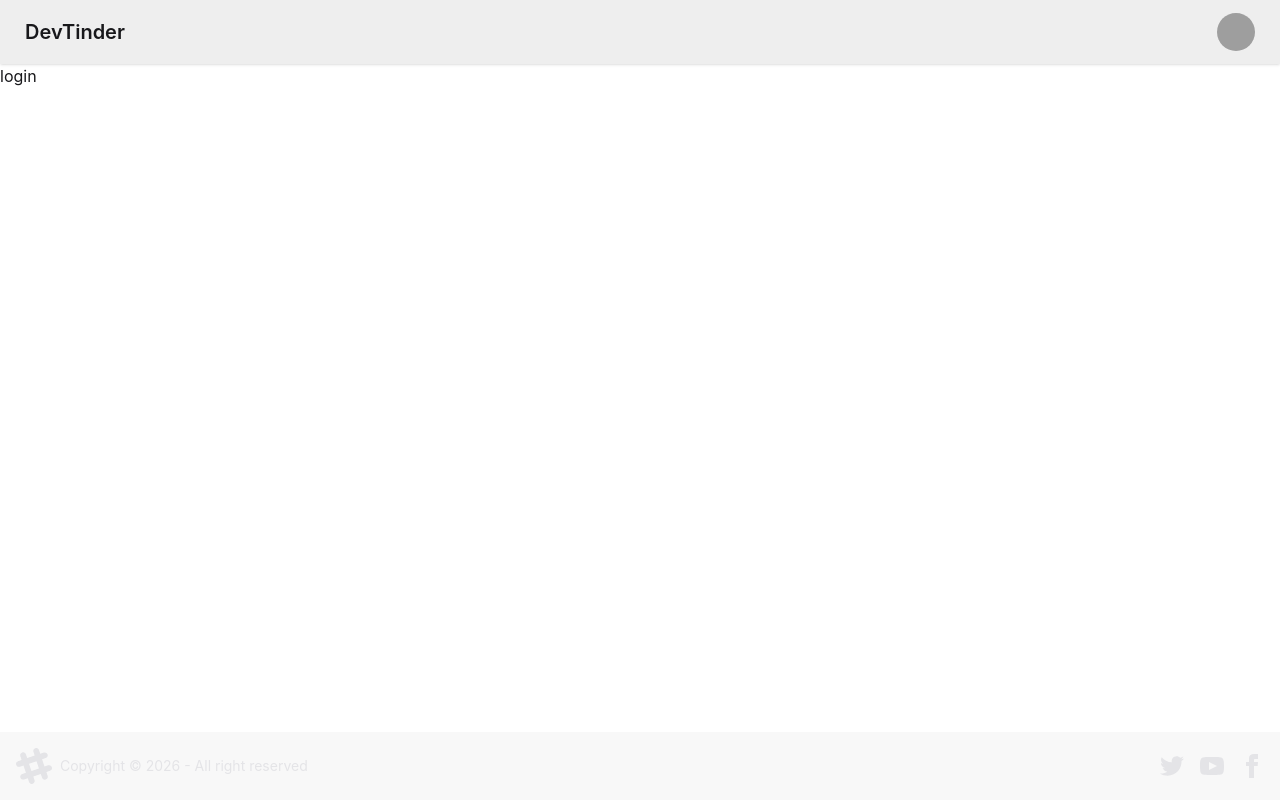
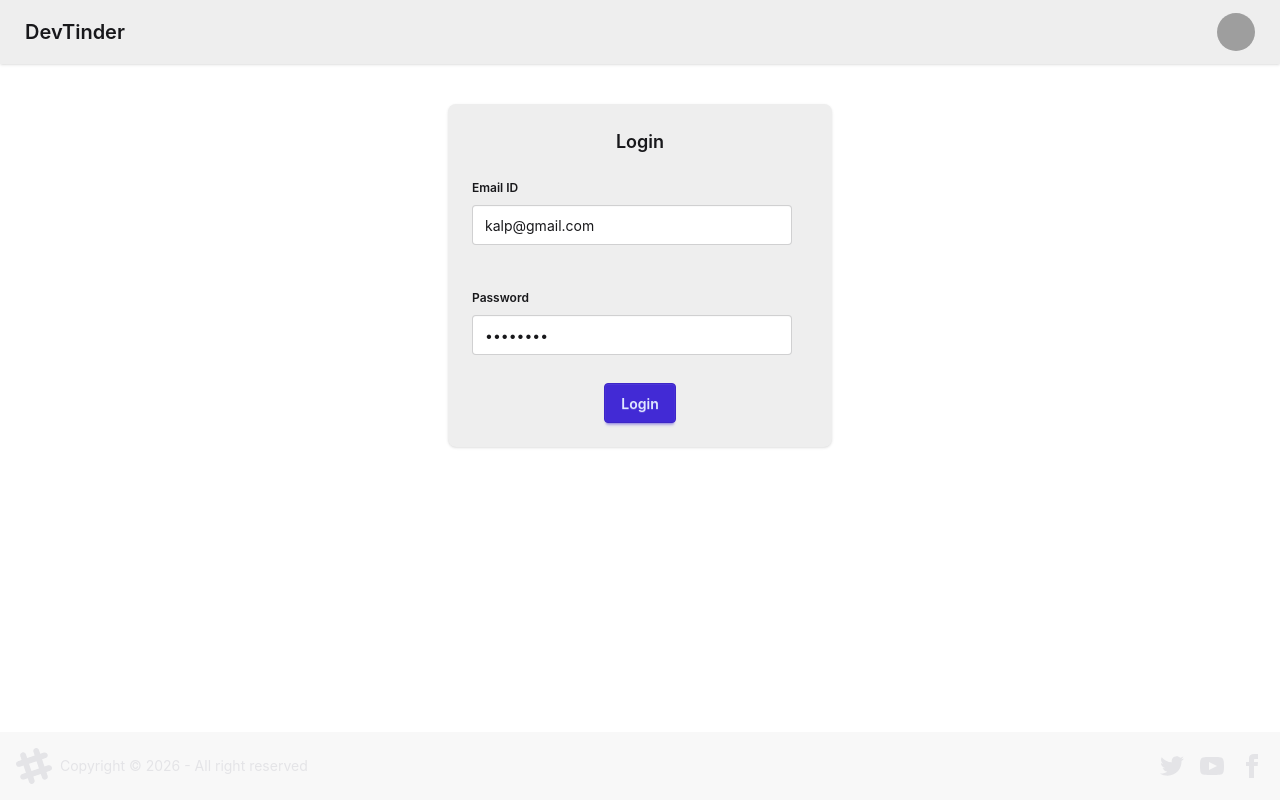
Before and after one commit to kunal-patel07/DevTinder-web, a React (Vite) app: page /login in a window 1280 px wide. Built offline with nearby package versions, Linux system fonts and the light colour scheme; grey boxes are pictures that could not be loaded.

Commit message:
Add login functionality with axios and update package dependencies

```diff
--- a/package.json
+++ b/package.json
@@ -10,9 +10,12 @@
     "preview": "vite preview"
   },
   "dependencies": {
+    "@reduxjs/toolkit": "^2.11.2",
     "@tailwindcss/vite": "^4.2.2",
+    "axios": "^1.14.0",
     "react": "^19.2.4",
     "react-dom": "^19.2.4",
+    "react-redux": "^9.2.0",
     "react-router-dom": "^7.13.2",
     "tailwindcss": "^4.2.2"
   },
--- a/src/Login.jsx
+++ b/src/Login.jsx
@@ -1,11 +1,58 @@
-import React from 'react'
+import axios from "axios";
+import React, { useState } from "react";
 
 const Login = () => {
+  const [emailId, setEmail] = useState("kalp@gmail.com");
+  const [password, setPassword] = useState("Kalp@123");
+
+  const handleLogin = async () => {
+    try {
+      const response = await axios.post("http://localhost:3000/login", {
+        emailId,
+        password,
+      }, { withCredentials: true });
+      console.log(response.data);
+    } catch (error) {
+      console.error("Error logging in:", error);
+    }
+  };
   return (
-    <div>
-      login
+    <div className="flex justify-center my-10">
+      <div className="card bg-base-300 w-96 shadow-sm">
+        <div className="card-body">
+          <h2 className="card-title justify-center">Login</h2>
+          <div>
+            <fieldset className="fieldset my-2">
+              <legend className="fieldset-legend">Email ID</legend>
+              <input
+                type="text"
+                className="input"
+                value={emailId}
+                onChange={(e) => setEmail(e.target.value)}
+              />
+            </fieldset>
+          </div>
+
+          <div>
+            <fieldset className="fieldset my-4">
+              <legend className="fieldset-legend">Password</legend>
+              <input
+                type="password"
+                className="input"
+                value={password}
+                onChange={(e) => setPassword(e.target.value)}
+              />
+            </fieldset>
+          </div>
+          <div className="card-actions justify-center ">
+            <button className="btn btn-primary" onClick={handleLogin}>
+              Login
+            </button>
+          </div>
+        </div>
+      </div>
     </div>
-  )
-}
+  );
+};
 
-export default Login
+export default Login;
```
Also changed, not shown: 1 other file (tests, documents, lock files or other folders).
